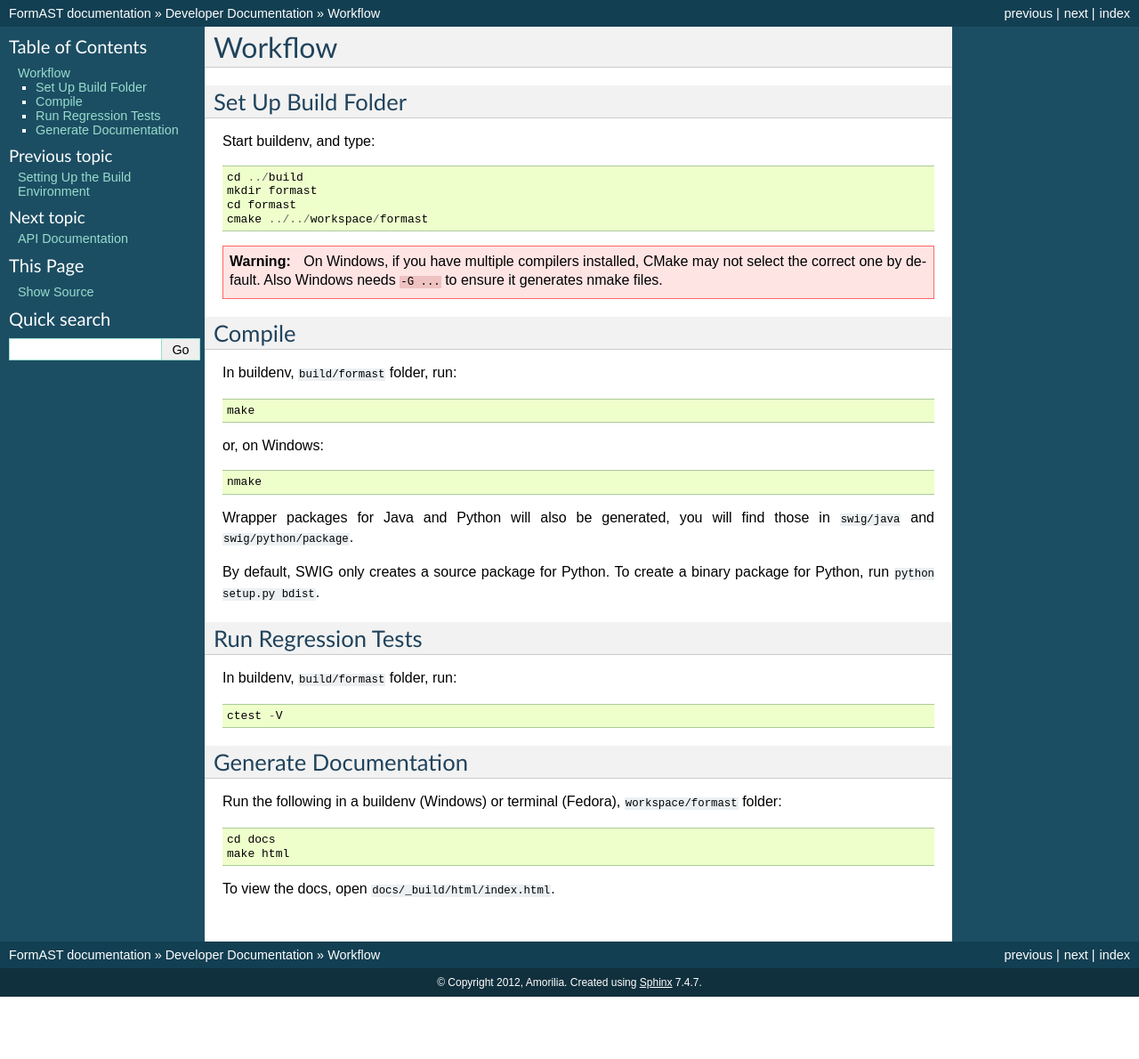
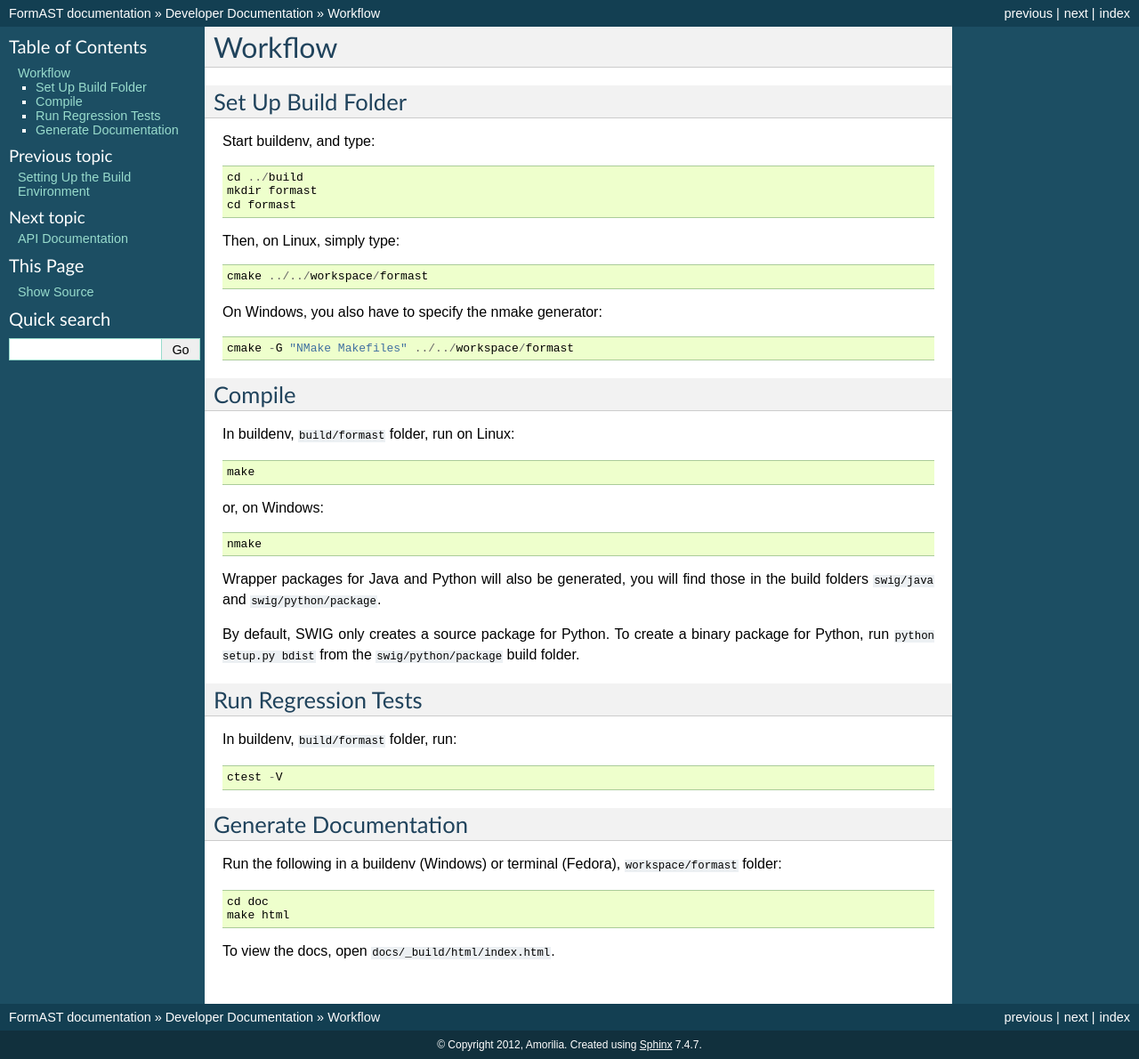
Before and after one commit to niftools/formast, a Sphinx documentation site: the page built from doc/development/workflow.rst, in a window 1280 px wide. Shown: the whole page at 89% size. Built offline with Sphinx 7.4.7, drawn with Linux system fonts in a browser that asks for light colours; before the commit the page ends 1120 px from its top, so only the background shows below that.

Commit message:
Add cmake instructions for Windows.

```diff
--- a/doc/development/workflow.rst
+++ b/doc/development/workflow.rst
@@ -9,23 +9,19 @@ Start buildenv, and type::
   cd ../build
   mkdir formast
   cd formast
+
+Then, on Linux, simply type::
+
   cmake ../../workspace/formast
 
-.. warning::
+On Windows, you also have to specify the nmake generator::
 
-   On Windows, if you have multiple compilers installed, CMake may not
-   select the correct one by default.
-   Also Windows needs ``-G ...`` to ensure it generates nmake files.
-
-.. todo::
-
-   Figure out a way to do everything properly from the command line
-   on Windows.
+  cmake -G "NMake Makefiles" ../../workspace/formast
 
 Compile
 -------
 
-In buildenv, ``build/formast`` folder, run::
+In buildenv, ``build/formast`` folder, run on Linux::
 
   make
 
@@ -34,10 +30,11 @@ or, on Windows::
   nmake
 
 Wrapper packages for Java and Python will also be generated, you will
-find those in ``swig/java`` and ``swig/python/package``.
+find those in the build folders ``swig/java`` and ``swig/python/package``.
 
 By default, SWIG only creates a source package for Python.
-To create a binary package for Python, run ``python setup.py bdist``.
+To create a binary package for Python, run ``python setup.py bdist``
+from the ``swig/python/package`` build folder.
 
 Run Regression Tests
 --------------------
@@ -52,7 +49,7 @@ Generate Documentation
 Run the following in a buildenv (Windows) or terminal (Fedora),
 ``workspace/formast`` folder::
 
-  cd docs
+  cd doc
   make html
 
 To view the docs, open ``docs/_build/html/index.html``.
```
